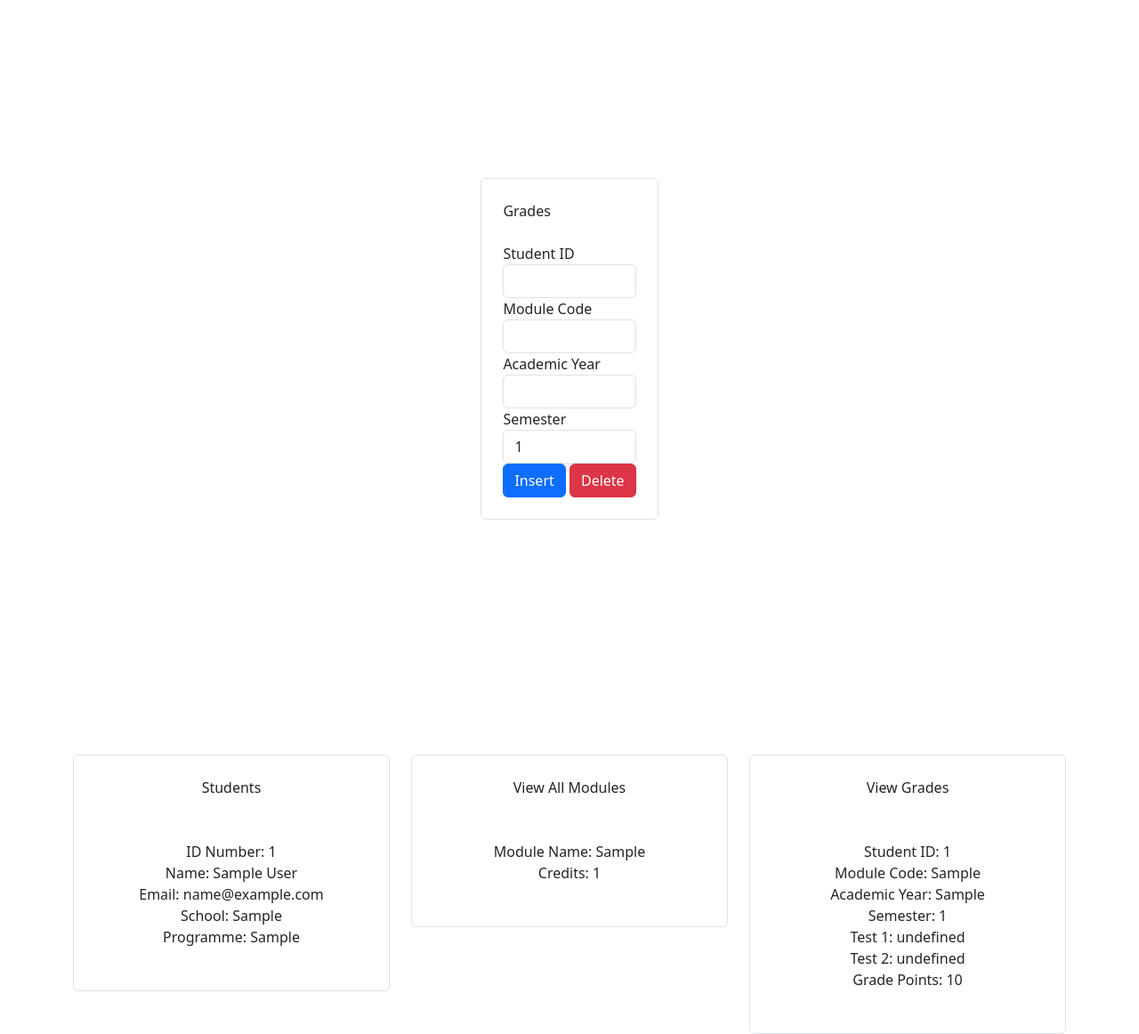
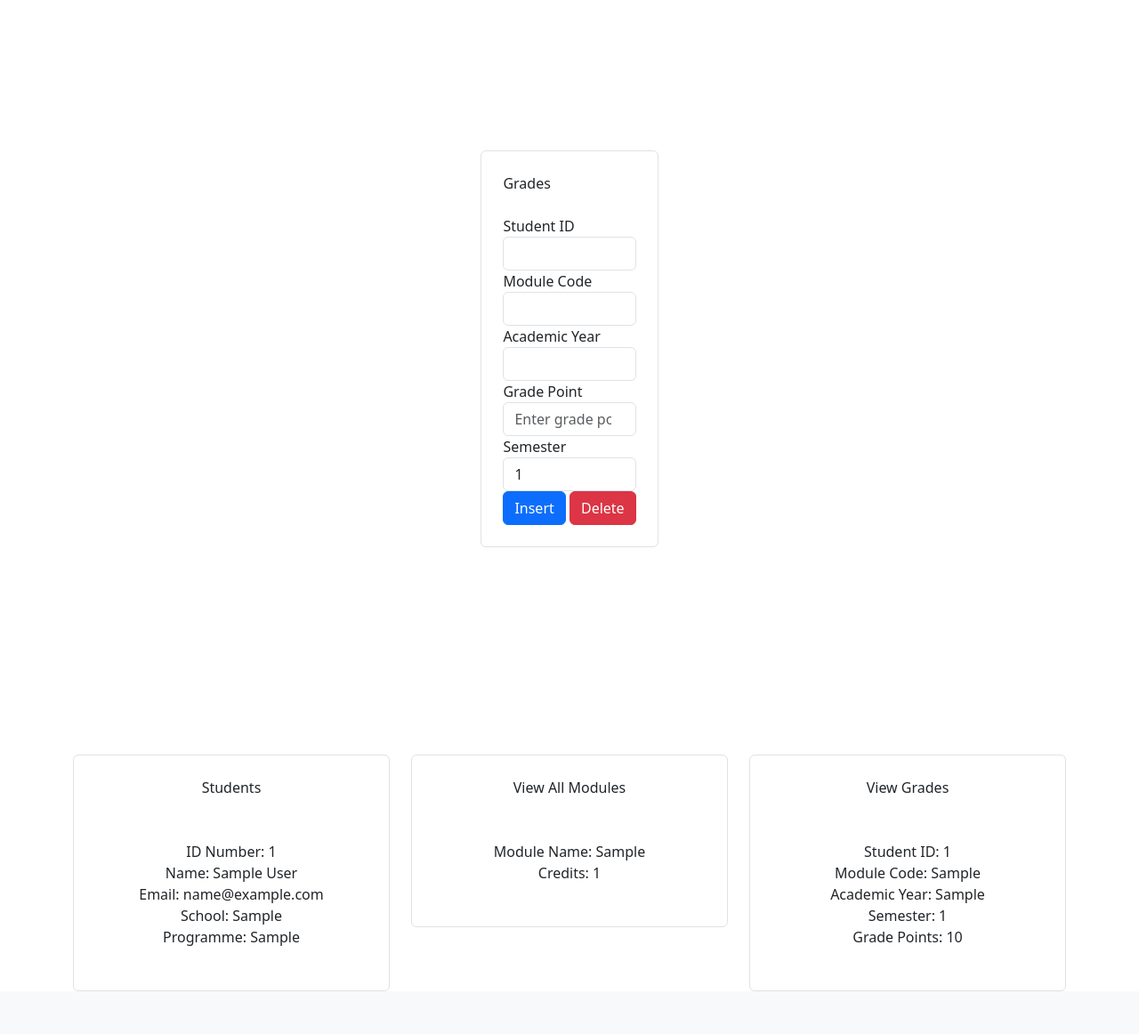
Before and after one commit to ReinerYaeger/AiExpertSystem, a Django app: page /grades/ in a window 1280 px wide. Shown: the part 56-1218 px from the top of the page at 89% size. After the commit the page ends 1170 px from the top, so only its background shows below. Run offline with Django 4.2, Linux system fonts and the light colour scheme; tables that the repository leaves empty hold one stand-in row (values such as "Sample post"); some libraries are stand-ins or nearby versions.

Commit message:
fixed grade point issue

```diff
--- a/ai_expert_system/database_manager.py
+++ b/ai_expert_system/database_manager.py
@@ -32,7 +32,7 @@
             cursor.execute(sql_query)
             connection.commit()
             logger.info("Student was added successfully")
-            return HttpResponse("Student added successfully")
+            return
     except Error as err:
         logger.error(f"Error adding student to the database: {err}")
         return
@@ -101,12 +101,14 @@
 
 def add_student_progress(form_data):
     with connection.cursor() as cursor:
-        sql_query = "INSERT INTO student_progress (module, student_id, academic_year, semester) VALUES (%s, %s, %s, %s)"
+        sql_query = "INSERT INTO student_progress (module, student_id, academic_year, semester, grade_points) VALUES (%s, %s, %s, %s, %s)"
+        print(form_data)
         values = (
             form_data['module_code'],
             form_data['student_id'],
             form_data['academic_year'],
             form_data['semester'],
+            form_data['grade_points'],
         )
         print(values)
 
--- a/ai_expert_system/static/js/api_controller.js
+++ b/ai_expert_system/static/js/api_controller.js
@@ -52,8 +52,6 @@
                 studentHtml += '<div>Module Code: ' + grade.module_code + '</div>';
                 studentHtml += '<div>Academic Year: ' + grade.academic_year + '</div>';
                 studentHtml += '<div>Semester: ' + grade.semester + '</div>';
-                studentHtml += '<div>Test 1: ' + grade.test_1 + '</div>';
-                studentHtml += '<div>Test 2: ' + grade.test_2 + '</div>';
                 studentHtml += '<div>Grade Points: ' + grade.grade_points + '</div>';
                 studentHtml += '<br>';
             });
--- a/ai_expert_system/views.py
+++ b/ai_expert_system/views.py
@@ -97,6 +97,7 @@
             'module_code': request.POST.get('module_code'),
             'academic_year': request.POST.get('academic_year'),
             'semester': request.POST.get('semester'),
+            'grade_points': request.POST.get('grade_points'),
         }
         database_manager.add_student_progress(form_data)
 
--- a/templates/grades/grades.html
+++ b/templates/grades/grades.html
@@ -6,6 +6,15 @@
         <meta charset="UTF-8" />
         <title>Grades</title>
         <link rel="stylesheet" type="text/css" href="{% static 'css/index.css' %}" />
+        <script>
+            function validateGradePoint(selectElement) {
+                const selectedValue = parseFloat(selectElement.value);
+                if (selectedValue < 0.00 || selectedValue > 4.30) {
+                    alert("Grade Point must be between 0.00 and 4.30");
+                    selectElement.value = ""; // Reset the value
+                }
+            }
+        </script>
     </head>
     <body>
         {% include "navbar.html" %}
@@ -46,6 +55,13 @@
                     </div>
 
                     <div class="form-group">
+                        <label for="grade_points">Grade Point </label>
+                        <div class="input-group">
+                            <input type="number" class="form-control" id="grade_points" name="grade_points" step="0.01" min="0.00" max="4.30" placeholder="Enter grade point">
+                        </div>
+                    </div>
+
+                    <div class="form-group">
                         <label for="semester">Semester</label>
 
                         <select class="form-control" id="semester" name="semester">
```
Also changed, not shown: 1 other file.
